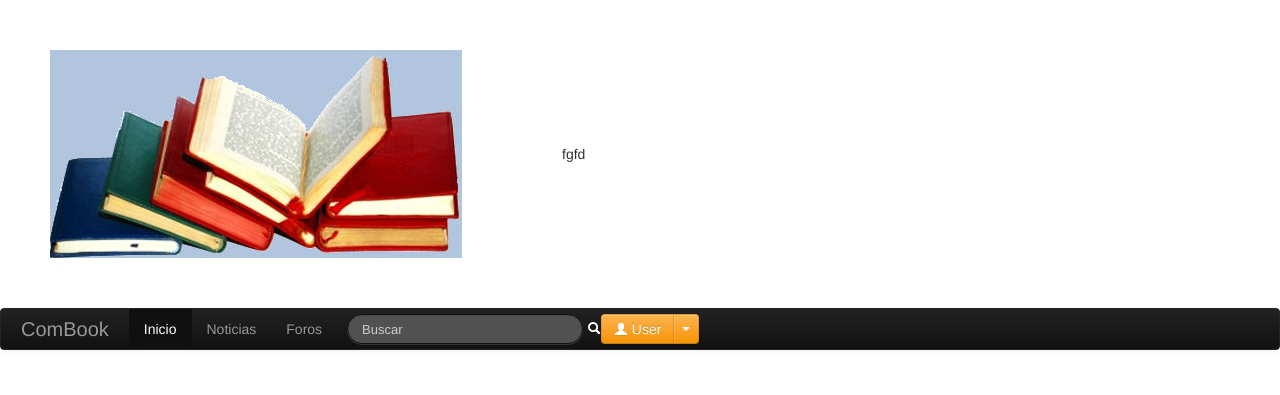
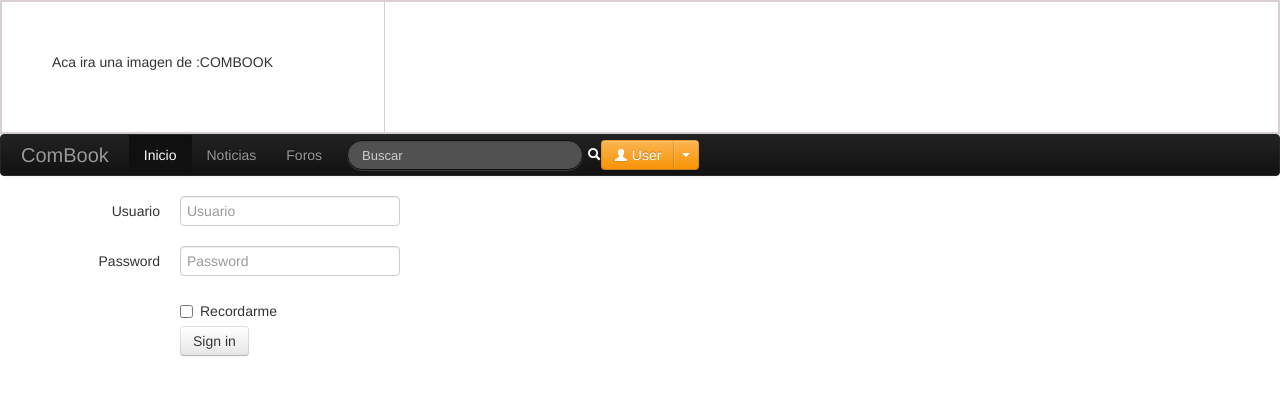
Before and after one commit to Qaysen/Combook, a Django app: page / in a window 1280 px wide. Shown: the top 395 px of the page. Run offline with Django 3.2, Linux system fonts and the light colour scheme; parts of the project's set-up code (start-up, migrations or seed data) failed here and were passed over; some libraries are stand-ins or nearby versions.

Commit message:
avanzando

```diff
--- a/estaticos/css/my_stilos.css
+++ b/estaticos/css/my_stilos.css
@@ -1,5 +1,65 @@
-.btn-group
-{
+#registrousuario {
+background:transparent url(../images/bgfieldset.jpg) no-repeat scroll left bottom;
+border:medium none;
+color:#333333;
+height:665px;
+padding:0 0 0 50px;
+width:515px;
+}
 
-color: red;
+#registrousuario legend {
+color:#333333;
+font-family:arial;
+font-size:21px;
+letter-spacing:-1px;
+padding-bottom:20px;
+padding-top:8px;
+text-transform:capitalize;
 }
+
+#registrousuario input.texto {
+background:#FFFFFF url(../images/bginputtexto.gif) no-repeat scroll left top;
+border:medium none !important;
+color:#666666;
+font-size:12px;
+height:24px;
+padding-bottom:0;
+padding-left:5px;
+padding-top:5px;
+width:454px;
+font-family:arial,sans-serif;
+}
+
+#registrousuario textarea.areadetexto {
+background: #ffffff url(../images/bgtextarea.gif) no-repeat scroll top left;
+width: 454px;
+height: 212px;
+border:none !important;
+padding-bottom:0;
+padding-left:5px;
+padding-top:5px;
+color:#666666;
+font-size:12px;
+font-family:arial,sans-serif;
+}
+
+#registrousuario label {
+display:block;
+font-family:arial,sans-serif;
+font-size:14px;
+padding:10px 0 3px;
+}
+
+#registrousuario input.botonenviar {
+background:transparent url(../images/bgbotonenviar.gif) no-repeat scroll left top;
+border:medium none !important;
+color:#FFFFFF;
+display:block;
+float:left;
+font-family:arial,sans-serif;
+height:30px;
+margin-left:360px;
+margin-top:20px;
+text-align:center;
+width:99px;
+}
--- a/templates/base.html
+++ b/templates/base.html
@@ -24,12 +24,15 @@
         <script src="{{STATIC_URL}}js/main.js"></script>
 
         <div  class="encabezado">
-            <table border=0 cellpadding="50px" >
+            <table border= 2 cellpadding="50px"  bordercolor="D9CFCF" width="100%">
               <tr >
-                <td><img src="{{MEDIA_URL}}img/libros1.jpg"></td>
-                <td>fgfd</td>
 
+                <div>
+                    <td  width="30%"> <p aling="right"> Aca ira una imagen de :COMBOOK</p></td>
+                </div>
+                <td>
 
+               </td>
 
               </tr>
             </table>
@@ -59,8 +62,31 @@
                  </div>
       </div>
 
+</div>
 
-</div>
+  <form class="form-horizontal" >
+                        <div class="control-group">
+                          <label class="control-label" for="inputusuario">Usuario</label>
+                          <div class="controls">
+                            <input type="text" id="inputUsuario" placeholder="Usuario">
+                          </div>
+                        </div>
+                        <div class="control-group">
+                          <label class="control-label" for="inputPassword">Password</label>
+                          <div class="controls">
+                            <input type="password" id="inputPassword" placeholder="Password">
+                          </div>
+                        </div>
+                        <div class="control-group">
+                          <div class="controls">
+                            <label class="checkbox">
+                              <input type="checkbox"> Recordarme
+                            </label>
+                            <button type="submit" class="btn">Sign in</button>
+                          </div>
+                        </div>
+                      </form>
+
 
 </body>
 </html>
```
Also changed, not shown: 9 other files.
